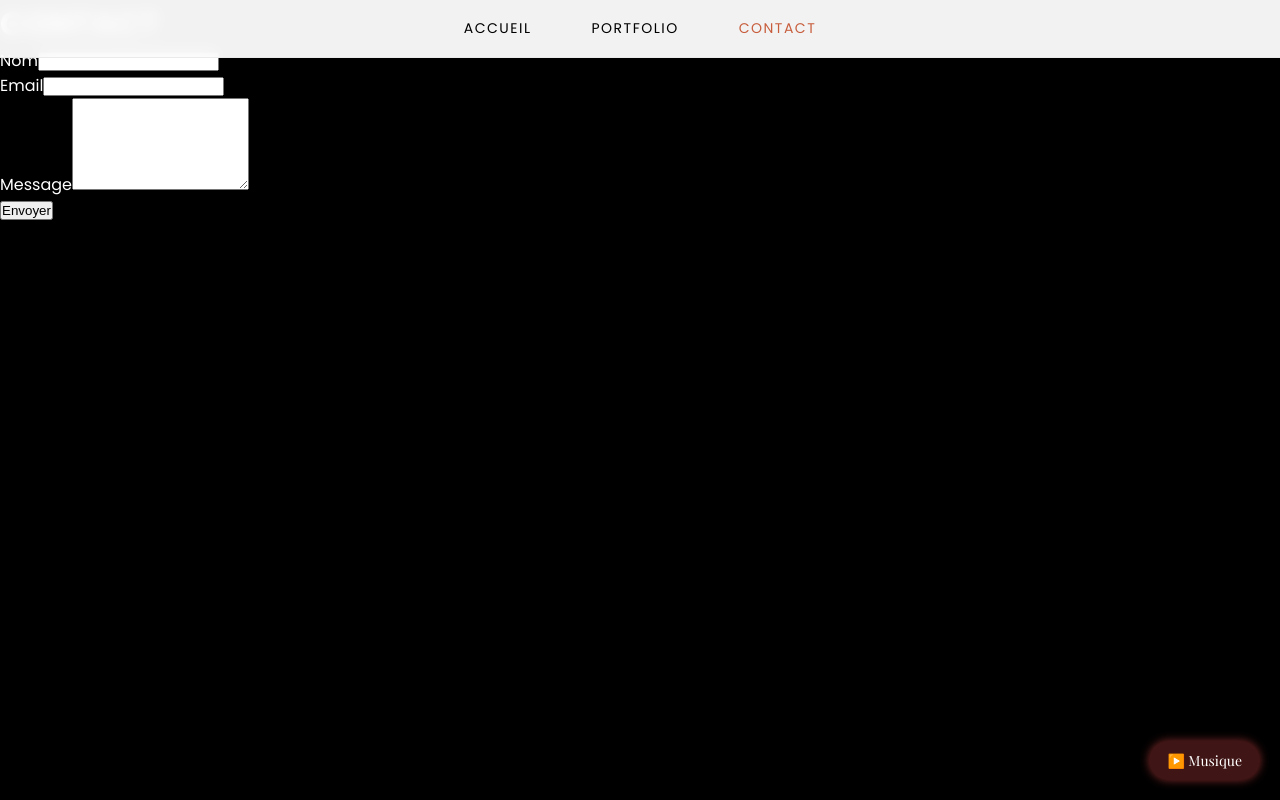
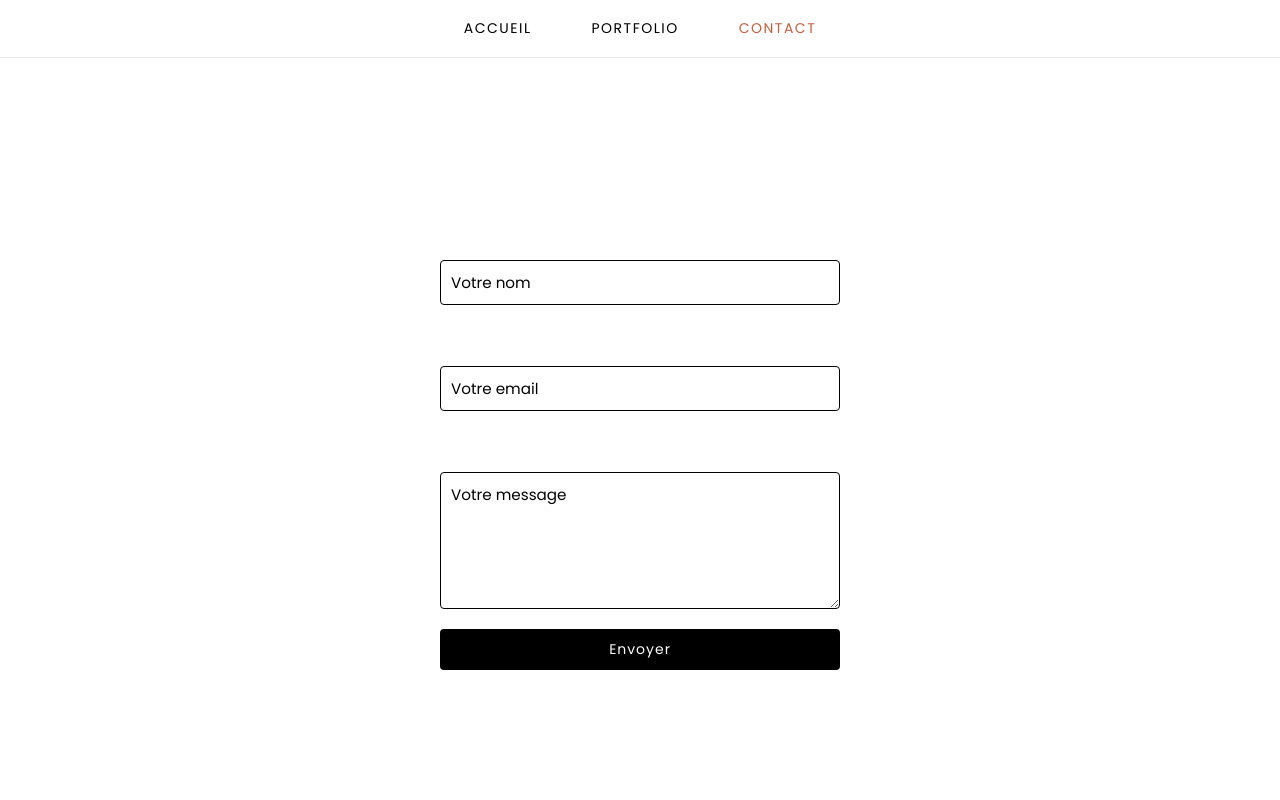
Before and after one commit to yoanndenis0912/portfolio-yoanndenisphotographie, a React (Vite) app: page /contact in a window 1280 px wide. Built offline with nearby package versions, Linux system fonts and the light colour scheme.

Commit message:
mise à jour

```diff
--- a/src/App.jsx
+++ b/src/App.jsx
@@ -2,7 +2,6 @@ import React from "react";
 import { BrowserRouter as Router, useLocation } from "react-router-dom";
 import Navbar from "./components/Navbar";
 import AnimatedRoutes from "./router/AnimatedRoutes";
-import AudioPlayer from "./components/AudioPlayer";
 import "./App.css";
 
 function AppContent() {
@@ -17,7 +16,6 @@ function AppContent() {
       <main>
         <AnimatedRoutes />
       </main>
-      <AudioPlayer />
     </div>
   );
 }
--- /dev/null
+++ b/src/pages/Contact.css
@@ -0,0 +1,157 @@
+.contact {
+  background-color: #fff;
+  color: #fff;
+  min-height: 100vh;
+  display: flex;
+  flex-direction: column;
+  justify-content: center;
+  align-items: center;
+  padding: 40px 20px;
+}
+
+.contact-title {
+  font-family: "Poppins", sans-serif;
+  font-size: 2rem;
+  text-transform: uppercase;
+  letter-spacing: 2px;
+  margin-bottom: 40px;
+}
+
+.contact-form {
+  display: flex;
+  flex-direction: column;
+  gap: 20px;
+  width: 100%;
+  max-width: 400px;
+}
+
+.contact-form label {
+  font-size: 0.9rem;
+  letter-spacing: 1px;
+}
+
+.contact-form input,
+.contact-form textarea {
+  background: transparent;
+  border: 1px solid #666;
+  color: #fff;
+  padding: 10px;
+  border-radius: 4px;
+  font-family: "Poppins", sans-serif;
+  font-size: 0.95rem;
+  transition: border-color 0.3s ease;
+}
+
+.contact-form input:focus,
+.contact-form textarea:focus {
+  outline: none;
+  border-color: #fff;
+}
+
+.contact-form button {
+  background: transparent;
+  border: 1px solid #fff;
+  color: #fff;
+  padding: 10px 0;
+  font-size: 1rem;
+  letter-spacing: 1px;
+  cursor: pointer;
+  border-radius: 4px;
+  transition: all 0.3s ease;
+}
+
+.contact-form button:hover {
+  background: #fff;
+  color: #000;
+}
+
+.contact-page {
+  color: #000 !important;
+}
+
+/* Force la couleur du texte et des placeholders en noir */
+.contact-page,
+.contact-page input,
+.contact-page textarea,
+.contact-page button {
+  color: #000 !important;
+}
+
+/* Pour les textes d’indication dans les champs */
+.contact-page input::placeholder,
+.contact-page textarea::placeholder {
+  color: #000 !important;
+  opacity: 1;
+}
+
+/* Couleur de fond */
+.contact-page {
+  background-color: #fff;
+  color: #000;
+  min-height: 100vh;
+  display: flex;
+  justify-content: center;
+  align-items: center;
+}
+
+/* Champs et textes */
+.contact-form input,
+.contact-form textarea,
+.contact-form button {
+  color: #000;
+  border: 1px solid #000;
+}
+
+.contact-form input::placeholder,
+.contact-form textarea::placeholder {
+  color: #000;
+  opacity: 1;
+}
+
+.contact-form button {
+  background: #000;
+  color: #fff;
+  border: none;
+  padding: 8px 16px;
+  cursor: pointer;
+  transition: background 0.3s;
+}
+
+.contact-form button:hover {
+  background: #333;
+}
+
+/* Force la couleur noire pour tout le texte de la page contact */
+.contact-page,
+.contact-page * {
+  color: #000 !important;
+}
+
+/* Pour être sûr que les placeholders soient noirs */
+.contact-page input::placeholder,
+.contact-page textarea::placeholder {
+  color: #000 !important;
+  opacity: 1;
+}
+
+.contact-form button {
+  background-color: #000;
+  color: white;
+  border: none;
+  padding: 10px 20px;
+  font-family: inherit;
+  font-size: 14px;
+  cursor: pointer;
+  transition: background-color 0.3s ease, transform 0.2s ease;
+}
+
+/* Effet hover : plus doux et pro */
+.contact-form button:hover {
+  background-color: #333;
+  transform: translateY(-2px);
+}
+
+/* Petit effet de "clic" */
+.contact-form button:active {
+  transform: translateY(0);
+}
--- a/src/pages/Contact.jsx
+++ b/src/pages/Contact.jsx
@@ -1,46 +1,22 @@
-import React, { useRef, useState } from "react";
-import emailjs from "@emailjs/browser";
+import React from "react";
+import "./Contact.css";
 
 export default function Contact() {
-  const form = useRef();
-  const [status, setStatus] = useState("");
+  return (
+    <section className="contact">
+      <h1 className="contact-title">Contact</h1>
+      <form className="contact-form">
+        <label htmlFor="name">Nom</label>
+        <input type="text" id="name" name="name" placeholder="Votre nom" required />
 
-  const sendEmail = (e) => {
-    e.preventDefault();
-    emailjs.sendForm(
-      "service_xxxxx",   // ← Remplace par ton Service ID
-      "template_xxxxx",  // ← Remplace par ton Template ID
-      form.current,
-      "public_xxxxx"     // ← Remplace par ta Public Key
-    )
-    .then(() => {
-      setStatus("Message envoyé !");
-      form.current.reset();
-    }, (err) => {
-      console.error(err);
-      setStatus("Erreur d'envoi, réessaie plus tard.");
-    });
-  };
+        <label htmlFor="email">Email</label>
+        <input type="email" id="email" name="email" placeholder="Votre email" required />
 
-  return (
-    <main className="project-page">
-      <h1 className="center-title">CONTACT</h1>
-      <form ref={form} onSubmit={sendEmail} className="contact-form">
-        <div>
-          <label>Nom</label>
-          <input type="text" name="user_name" required />
-        </div>
-        <div>
-          <label>Email</label>
-          <input type="email" name="user_email" required />
-        </div>
-        <div>
-          <label>Message</label>
-          <textarea name="message" rows="6" required />
-        </div>
+        <label htmlFor="message">Message</label>
+        <textarea id="message" name="message" placeholder="Votre message" rows="5" required />
+
         <button type="submit">Envoyer</button>
       </form>
-      {status && <p style={{textAlign:'center'}}>{status}</p>}
-    </main>
+    </section>
   );
 }
--- a/src/router/AnimatedRoutes.jsx
+++ b/src/router/AnimatedRoutes.jsx
@@ -2,7 +2,7 @@ import { Routes, Route, useLocation } from "react-router-dom";
 import { AnimatePresence, motion } from "framer-motion";
 import Home from "../pages/Home";
 import Portfolio from "../pages/Portfolio";
-import Category from "../pages/Category";
+import Category from "../pages/Category.jsx";
 import Contact from "../pages/Contact";
 
 const pageTransition = {
@@ -42,7 +42,7 @@ function AnimatedRoutes() {
     </motion.div>
   }
 />
-        />
+        /
         <Route
           path="/contact"
           element={
```
